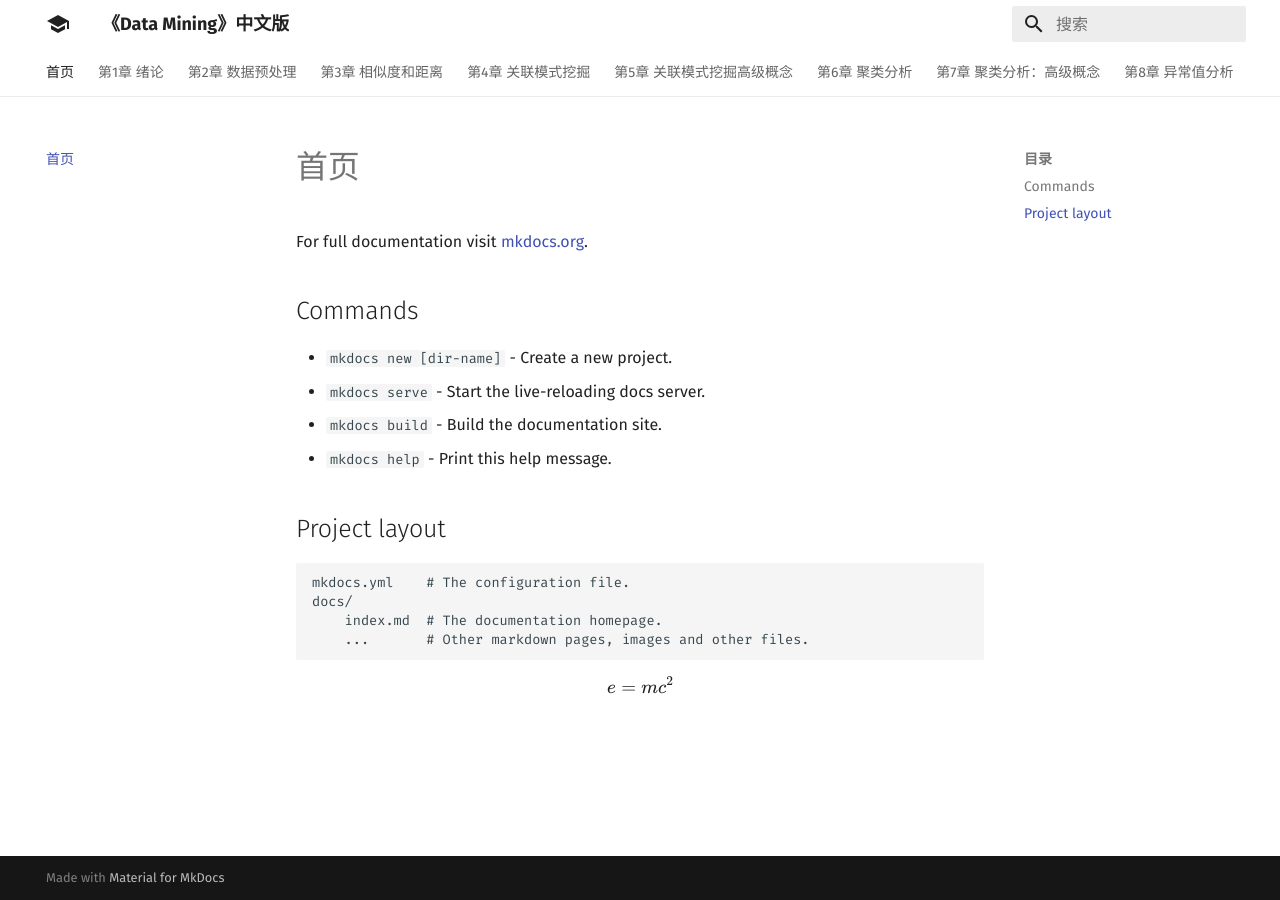
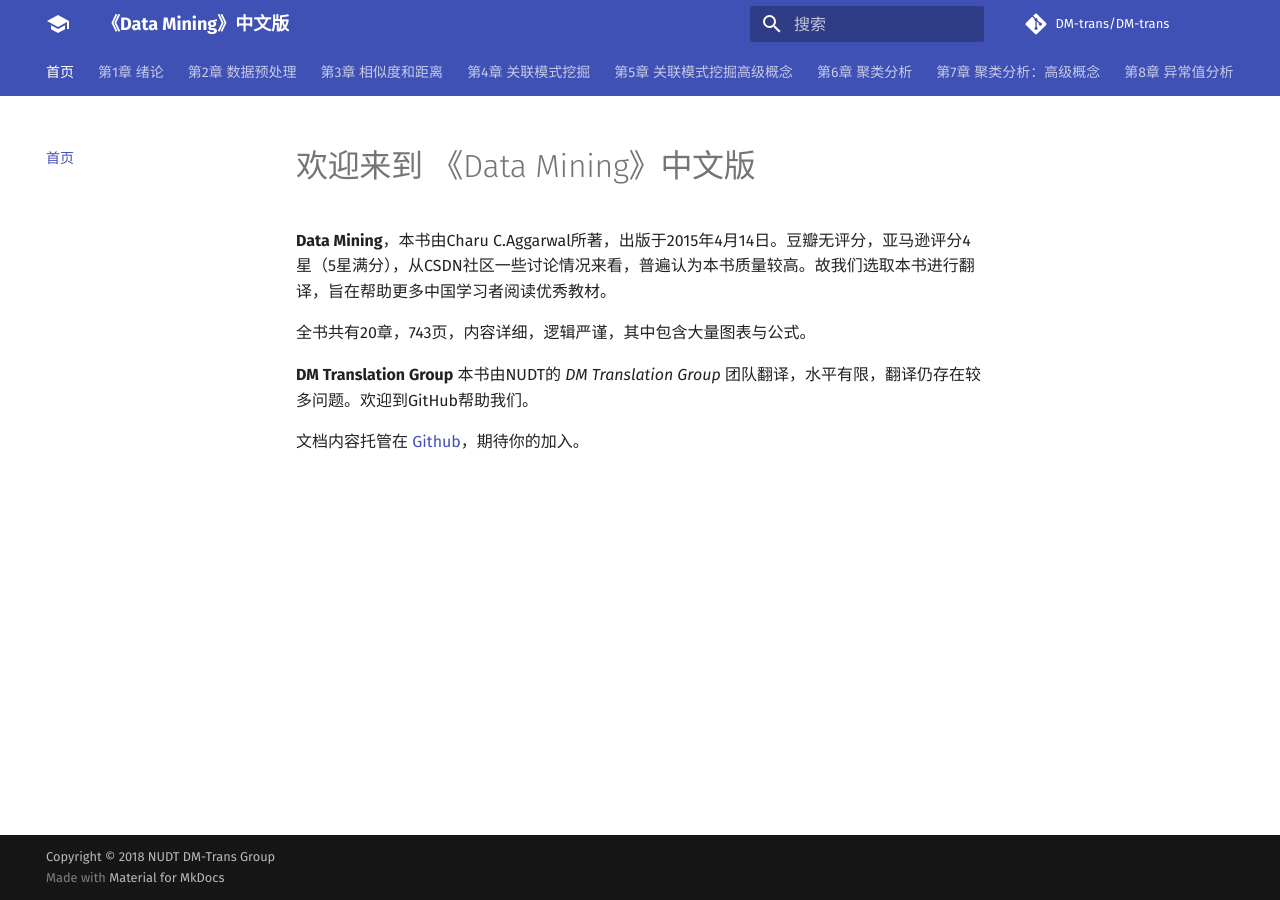
Before and after one commit to DM-trans/DM-trans, an MkDocs documentation site: the page built from docs/index.md, in a window 1280 px wide. Built offline with MkDocs 1.6.1 and Material for MkDocs 9.7.7, drawn with Linux system fonts in a browser that asks for light colours; formulas are drawn with MathJax 3; comment, search, counter and statistics services are not loaded; old or Windows-style settings are respelled for this version of MkDocs.

Commit message:
更新配置文件

```diff
--- a/docs/index.md
+++ b/docs/index.md
@@ -1,19 +1,10 @@
-# 首页
-For full documentation visit [mkdocs.org](http://mkdocs.org).
+# 欢迎来到 《Data Mining》中文版
 
-## Commands
+**Data Mining**，本书由Charu C.Aggarwal所著，出版于2015年4月14日。豆瓣无评分，亚马逊评分4星（5星满分），从CSDN社区一些讨论情况来看，普遍认为本书质量较高。故我们选取本书进行翻译，旨在帮助更多中国学习者阅读优秀教材。
 
-* `mkdocs new [dir-name]` - Create a new project.
-* `mkdocs serve` - Start the live-reloading docs server.
-* `mkdocs build` - Build the documentation site.
-* `mkdocs help` - Print this help message.
+全书共有20章，743页，内容详细，逻辑严谨，其中包含大量图表与公式。
 
-## Project layout
+**DM Translation Group**
+本书由NUDT的 *DM Translation Group* 团队翻译，水平有限，翻译仍存在较多问题。欢迎到GitHub帮助我们。
 
-    mkdocs.yml    # The configuration file.
-    docs/
-        index.md  # The documentation homepage.
-        ...       # Other markdown pages, images and other files.
-
-
-$$e=mc^2$$
+文档内容托管在 [Github](https://github.com/DM-trans/DM-trans)，期待你的加入。
--- a/mkdocs.yml
+++ b/mkdocs.yml
@@ -1,4 +1,17 @@
 site_name: 《Data Mining》中文版
+site_description: 《Data Mining》中文版
+site_author: NUDT DM-trans group
+site_url: https://DM-trans.github.io/DM-trans/
+
+
+# Copyright
+copyright: 'Copyright &copy; 2018 NUDT DM-Trans Group'
+
+# Repository
+repo_name: 'DM-trans/DM-trans'
+repo_url: 'https://github.com/DM-trans/DM-trans'
+edit_uri: 'blob/master/docs/'
+
 
 # Contents
 pages:
@@ -29,7 +42,7 @@ theme:
   name: 'material'
   language: 'zh'
   palette:
-    primary: 'white'
+    primary: 'indigo'
     accent: 'red'
   logo:
     icon: 'school'
@@ -39,9 +52,12 @@ theme:
     text: 'Fira Sans'
     code: 'Fira Mono'
 
-#
+# Customization
 extra_javascript:
   - 'https://cdn.bootcss.com/mathjax/2.7.2/MathJax.js?config=TeX-MML-AM_CHTML'
+
+extra_css:
+  - '_static/css/extra.css'
 # markdown_extensions
 
 
```
Also changed, not shown: docs/3.md (+2 -2 lines).
